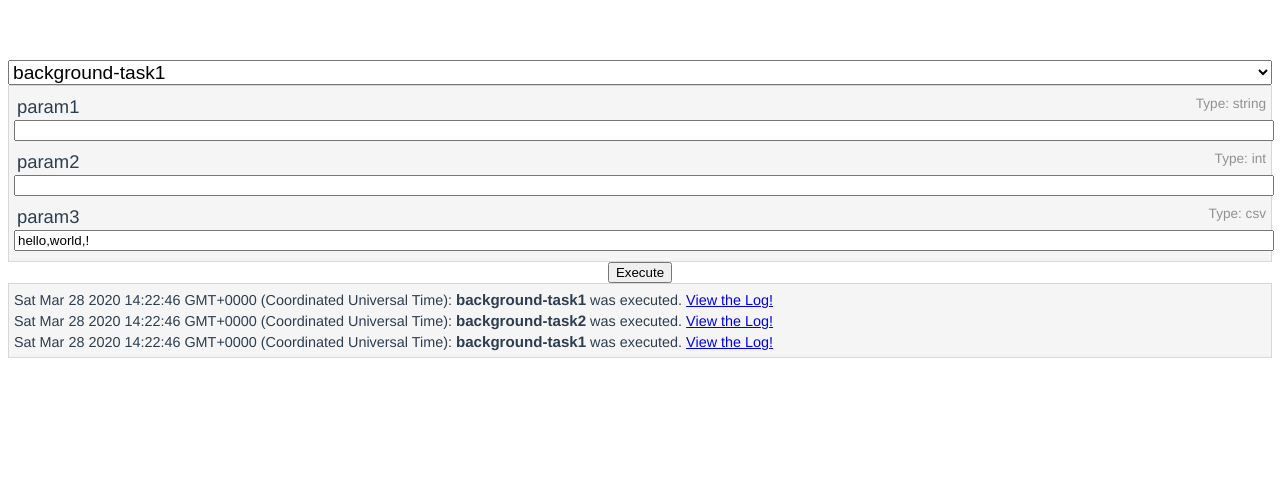
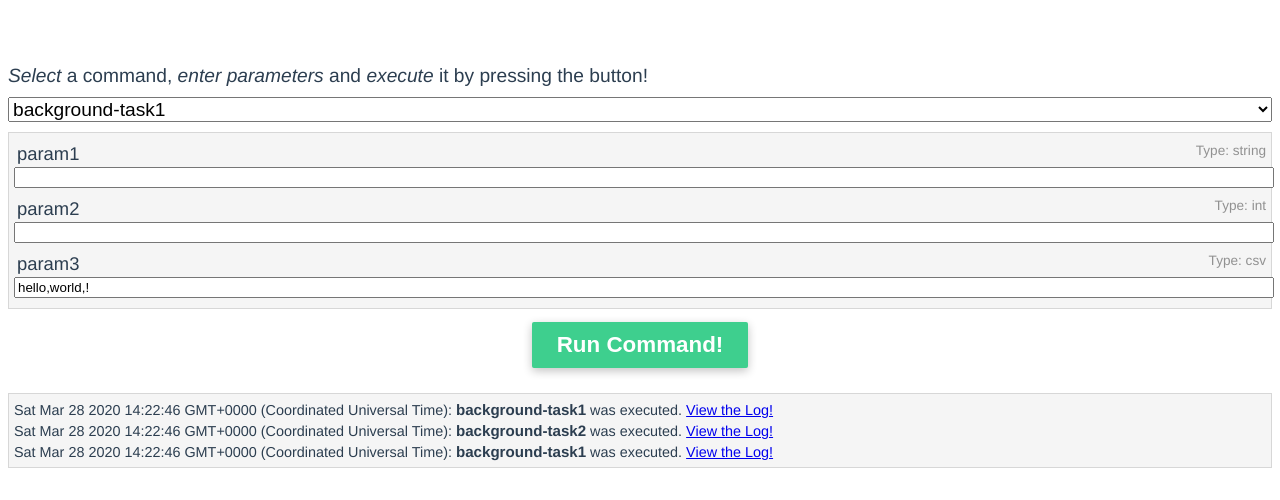
Before and after one commit to the16thpythonist/wp_commands, a Vue app in the folder src/the16thpythonist/Wordpress/frontend/: page / in a window 1280 px wide. Shown: the top 500 px of the page. Built offline with nearby package versions, Linux system fonts and the light colour scheme; the HTML template or start-up script is replaced by a standard one.

Commit message:
Added styling to WpCommandsWidget.vue

```diff
--- a/src/the16thpythonist/Wordpress/frontend/src/components/WpCommandsWidget.vue
+++ b/src/the16thpythonist/Wordpress/frontend/src/components/WpCommandsWidget.vue
@@ -1,5 +1,8 @@
 <template>
     <div class="command-widget">
+        <p class="command-widget-info">
+            <em>Select</em> a command, <em>enter parameters</em> and <em>execute</em> it by pressing the button!
+        </p>
         <!--
         v-model of this component is bound to the currently selected Command object
         -->
@@ -11,7 +14,7 @@
         -->
         <ParameterInput :command="selectedCommand" v-model="commandParameters"></ParameterInput>
 
-        <button @click.prevent="onExecute">Execute</button>
+        <button class="execute-button" @click.prevent="onExecute">Run Command!</button>
         <RecentCommands :command-executions="recentExecutions"></RecentCommands>
     </div>
 </template>
@@ -188,5 +191,40 @@
 </script>
 
 <style scoped>
+    .command-widget {
+        display: flex;
+        flex-direction: column;
+    }
 
+    .command-widget>*{
+        margin-top: 5px;
+        margin-bottom: 5px;
+    }
+
+    .execute-button {
+        align-self: center;
+        margin-top: 8px;
+        margin-bottom: 20px;
+        padding-top: 10px;
+        padding-bottom: 10px;
+        padding-left: 25px;
+        padding-right: 25px;
+        font-weight: bold;
+        font-size: 1.4em;
+        letter-spacing: 0px;
+        background-color: #3ECF8E;
+        box-shadow: 0px 3px 10px 0px #c3c3c3;
+        color: white;
+        border-style: none;
+        border-radius: 2px;
+    }
+
+    .execute-button:hover {
+        background-color: #3fdd9b;
+    }
+
+    .command-widget-info {
+        font-size: 1.2em;
+        text-align: left;
+    }
 </style>
```
